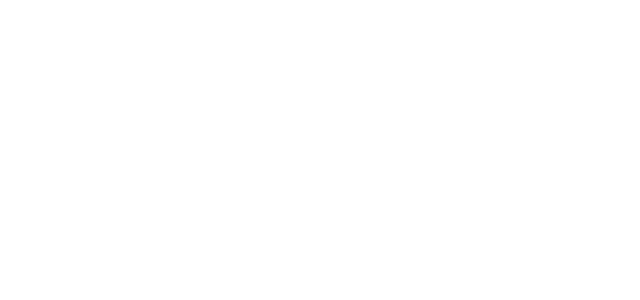
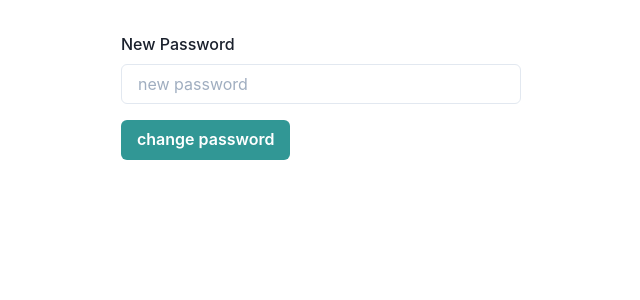
Before and after one commit to stopatinfinity/end-to-end, a Next.js app in the folder ui/: page /change-password/1 in a window 1280 px wide. Shown: the top 300 px of the page, without its empty margins (319-959 px from the left). Built offline with nearby package versions, Linux system fonts and the light colour scheme.

Commit message:
add forgot password form

```diff
--- a/ui/src/pages/change-password/[token].tsx
+++ b/ui/src/pages/change-password/[token].tsx
@@ -1,9 +1,47 @@
+import { Box, Button } from '@chakra-ui/react';
+import { Form, Formik } from 'formik';
 import { NextPage } from 'next';
+import router from 'next/router';
+import React from 'react';
+import { InputField } from '../../components/InputField';
+import { Wrapper } from '../../components/Wrapper';
+import { toErrorMap } from '../../utils/toErrorMap';
+import login from '../login';
 
 const ChangePassword: NextPage<{ token: string }> = ({ token }) => {
-    return (<div>
-
-    </div>);
+    return <Wrapper variant='small'>
+        <Formik initialValues={{ newPassword: '' }}
+            onSubmit={async (values, { setErrors }) => {
+                // const response = await login(values);
+                // if (response.data?.login.errors) {
+                //     setErrors(toErrorMap(response.data.login.errors));
+                // } else if (response.data?.login.user) {
+                //     // worked
+                //     router.push('/');
+                // }
+            }}>
+            {
+                ({ isSubmitting }) => (
+                    <Form>
+                        <InputField
+                            name='newPassword'
+                            placeholder="new password"
+                            label="New Password"
+                            type="password"
+                        />
+                        <Button
+                            mt={4}
+                            type="submit"
+                            isLoading={isSubmitting}
+                            colorScheme="teal"
+                        >
+                            change password
+                    </Button>
+                    </Form>
+                )
+            }
+        </Formik>
+    </Wrapper>;
 }
 
 ChangePassword.getInitialProps = ({ query }) => {
```
